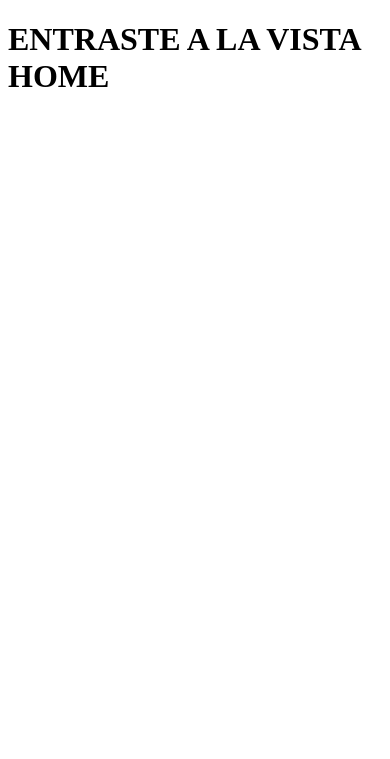
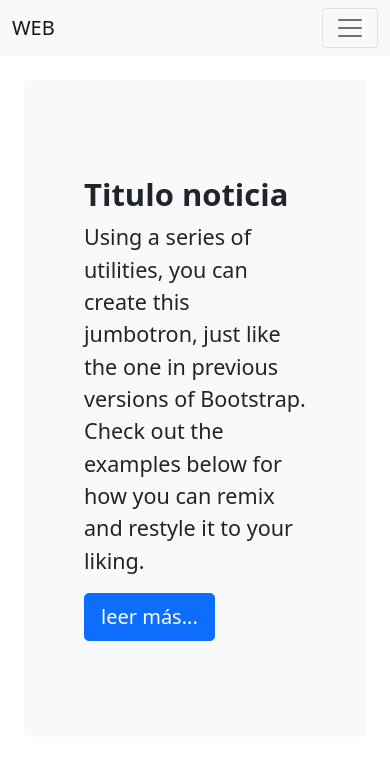
Before and after one commit to PriscilaTapia/Proyecto_Final, a Django app: page /app_web/ in a window 390 px wide. Shown: the top 759 px of the page. Before the commit the page ends 87 px from the top, so only its background shows below. Run offline with Django 3.2, Linux system fonts and the light colour scheme.

Commit message:
Add files via upload

```diff
--- a/app_web/templates/app_web/home.html
+++ b/app_web/templates/app_web/home.html
@@ -1,12 +1,30 @@
-<!DOCTYPE html>
-<html lang="en">
-<head>
-    <meta charset="UTF-8">
-    <meta http-equiv="X-UA-Compatible" content="IE=edge">
-    <meta name="viewport" content="width=device-width, initial-scale=1.0">
-    <title>VISTA HOME</title>
-</head>
-<body>
-    <h1>ENTRASTE A LA VISTA HOME</h1>
-</body>
-</html>
+{% extends "layout.html" %}
+{% load static %}
+{% block title %} HOME {% endblock %}
+{% block content %}
+<!-- ultima noticia -->
+<div class="p-5 mb-4 bg-light rounded-3">
+  <div class="container-fluid py-5">
+    <h1 class="display-5 fw-bold">Titulo noticia</h1>
+    <p class="col-md-8 fs-4">
+      Using a series of utilities, you can create this jumbotron, just like the
+      one in previous versions of Bootstrap. Check out the examples below for
+      how you can remix and restyle it to your liking.
+    </p>
+    <button class="btn btn-primary btn-lg" type="button">leer más...</button>
+  </div>
+</div>
+
+<div class="row row-cols-1 row-cols-md-3 g-4">
+    <!-- imagen de la noticia, titulo y cuerpo -->
+    <div class="col">
+      <div class="card h-100">
+        <img src="..." class="card-img-top" alt="...">
+        <div class="card-body">
+          <h5 class="card-title">titulo noticia</h5>
+          <p class="card-text">This is a longer card with supporting text below as a natural lead-in to additional content. This content is a little bit longer.</p>
+        </div>
+      </div>
+    </div>
+  </div>
+{% endblock%}
```
Also changed, not shown: app_web/templates/app_web/about.html (added, +10 -0 lines), app_web/templates/app_web/detalle.html (added, +10 -0 lines).
